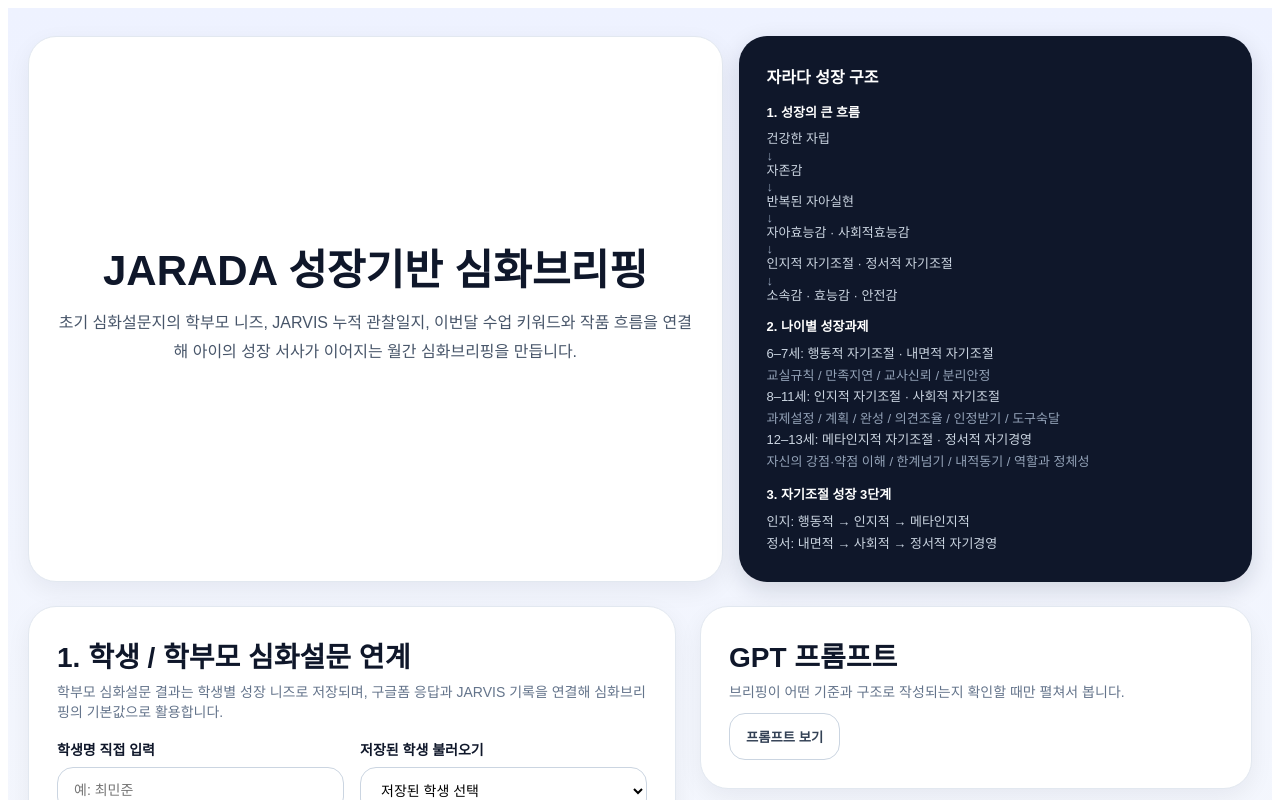
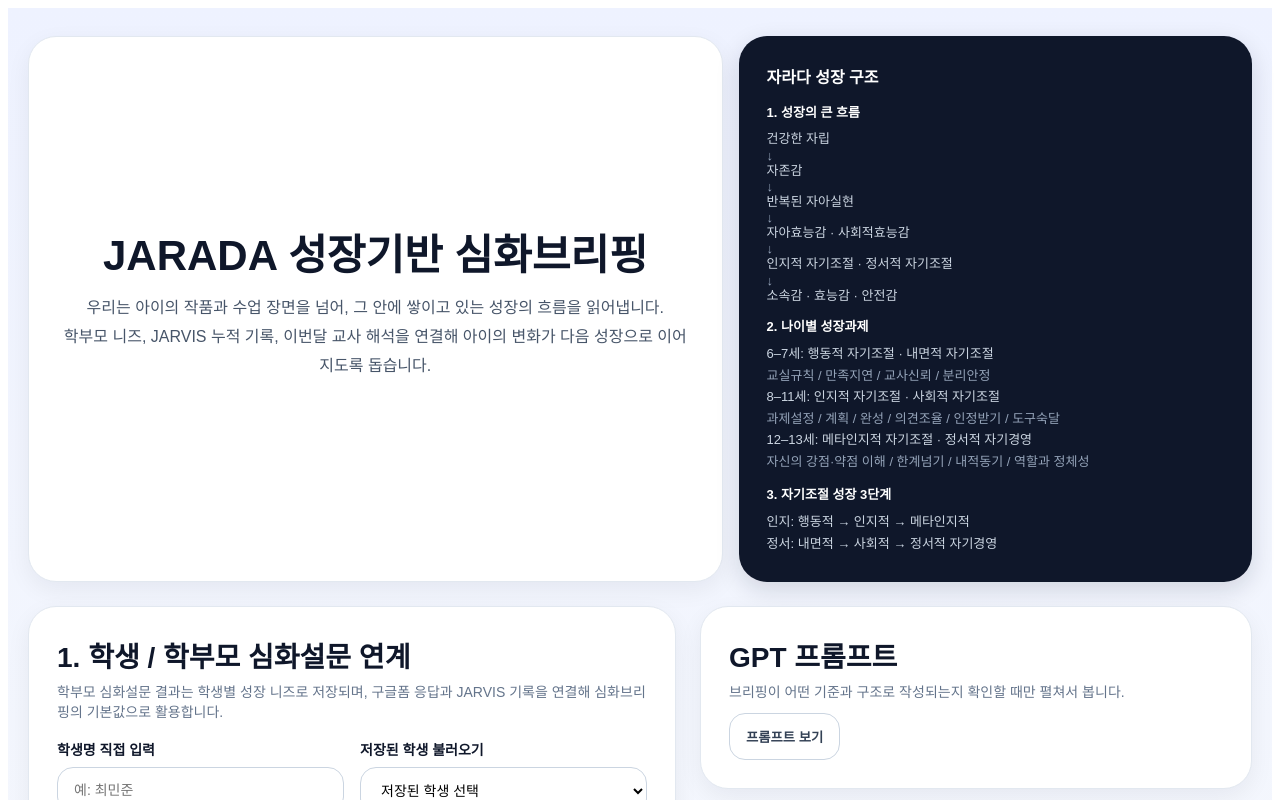
Before and after one commit to jaradaboys/jarada-briefing-2, a React (Vite) app: page / in a window 1280 px wide. Shown: the top 800 px of the page. Built offline with nearby package versions, Linux system fonts and the light colour scheme.

Commit message:
Update App.jsx

```diff
--- a/src/App.jsx
+++ b/src/App.jsx
@@ -2168,10 +2168,12 @@ alert(`${incoming.length}개의 JARVIS 관찰일지를 불러왔고, 기본값
       <div style={styles.container}>
         <div style={styles.topGrid}>
           <div style={{ ...styles.card, textAlign: "center", minHeight: 220, display: "flex", flexDirection: "column", justifyContent: "center", alignItems: "center" }}>
-            <h1 style={styles.title}>JARADA 성장기반 심화브리핑</h1>
-            <p style={{ ...styles.subtitle, maxWidth: 780 }}>
-              초기 심화설문지의 학부모 니즈, JARVIS 누적 관찰일지, 이번달 수업 키워드와 작품 흐름을 연결해 아이의 성장 서사가 이어지는 월간 심화브리핑을 만듭니다.
-            </p>
+        <h1 style={styles.title}>JARADA 성장기반 심화브리핑</h1>
+<p style={{ ...styles.subtitle, maxWidth: 860 }}>
+  우리는 아이의 작품과 수업 장면을 넘어, 그 안에 쌓이고 있는 성장의 흐름을 읽어냅니다.
+  <br />
+  학부모 니즈, JARVIS 누적 기록, 이번달 교사 해석을 연결해 아이의 변화가 다음 성장으로 이어지도록 돕습니다.
+</p>
           </div>
 
           <div style={styles.darkCard}>
```
